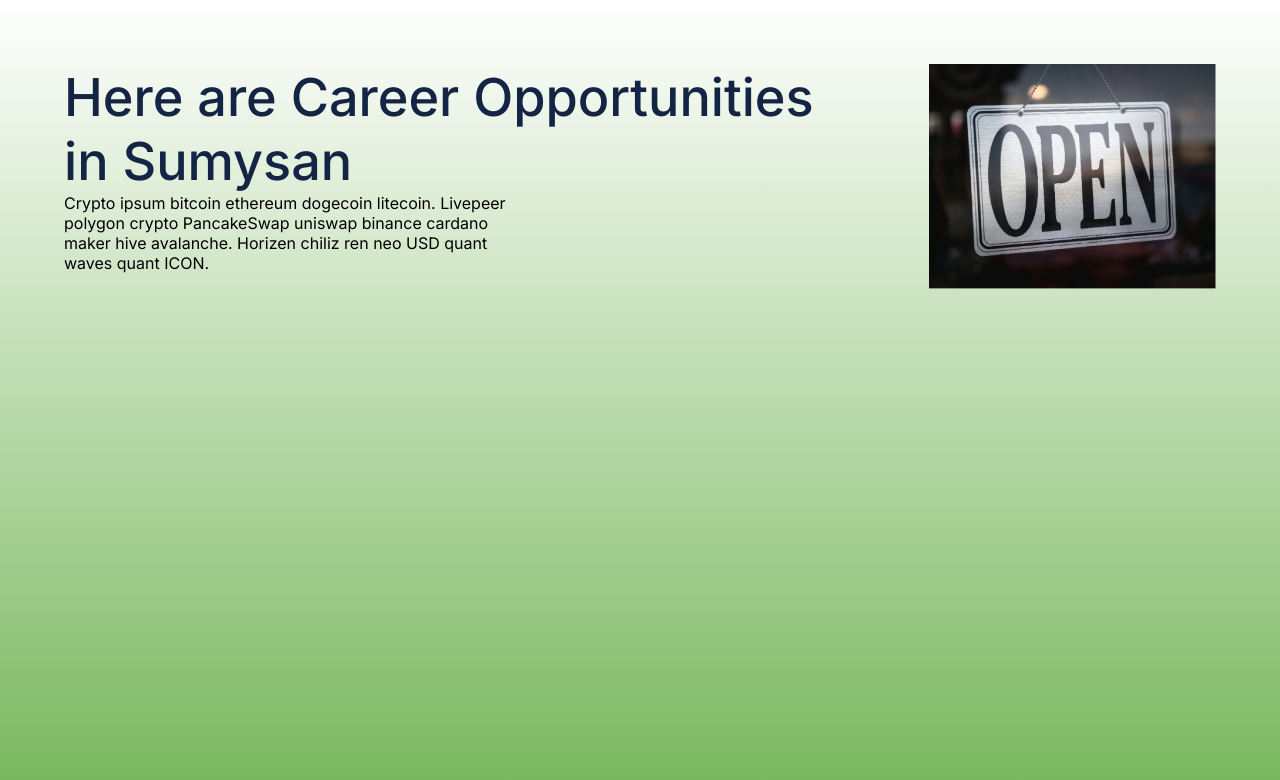
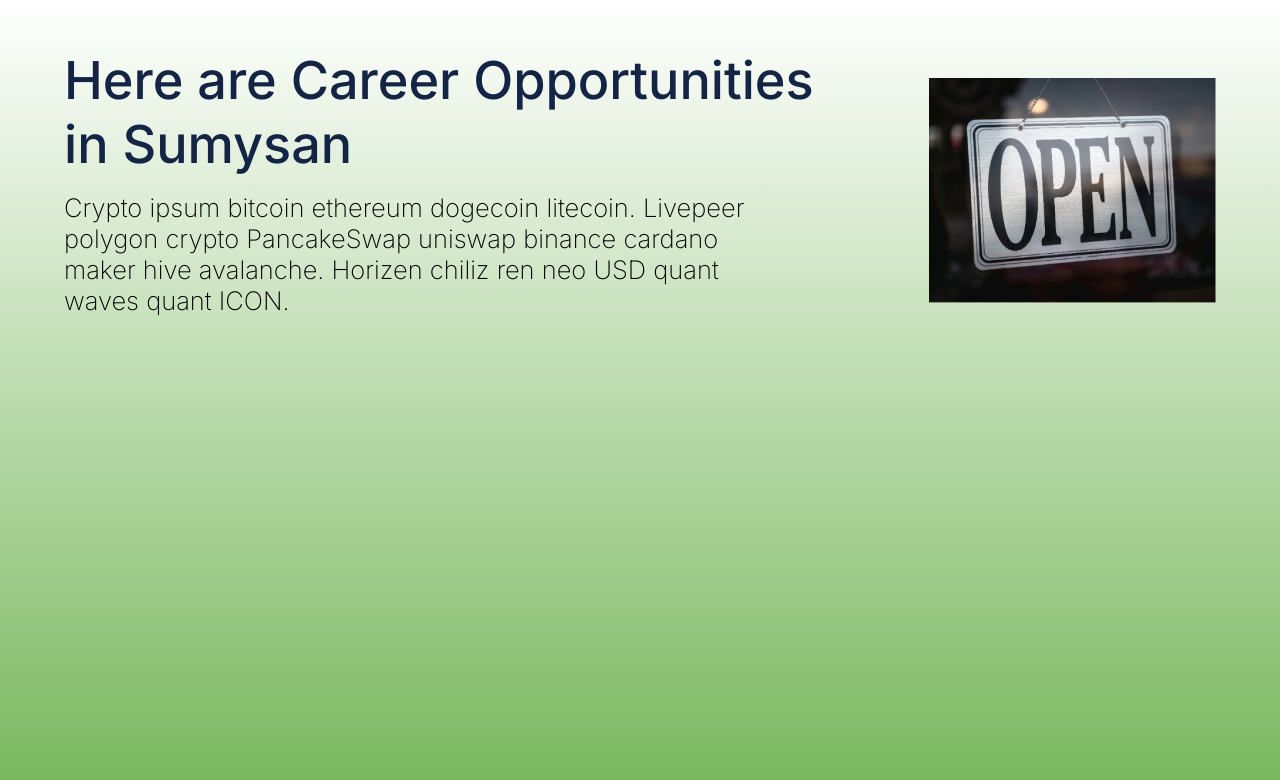
Before and after one commit to SumySan-Homex/Sumysan, a Next.js app: page /careerOpportunities in a window 1280 px wide. Shown: the top 780 px of the page. Built offline with nearby package versions, Linux system fonts and the light colour scheme.

Commit message:
:lipstick: Update style files

```diff
--- a/app/careerOpportunities/page.tsx
+++ b/app/careerOpportunities/page.tsx
@@ -13,7 +13,7 @@ const CareerOpportunities = () => {
             <br />
             in Sumysan
           </h3>
-          <p>
+          <p className={styles.coText}>
             Crypto ipsum bitcoin ethereum dogecoin litecoin. Livepeer
             <br />
             polygon crypto PancakeSwap uniswap binance cardano
--- a/styles/page.module.css
+++ b/styles/page.module.css
@@ -407,6 +407,12 @@
         font-weight: 500;
         color: #132445;
       }
+
+      .coText {
+        font-size: 25.49px;
+        font-weight: 200;
+        margin-top: 1rem;
+      }
     }
   }
 }
```
